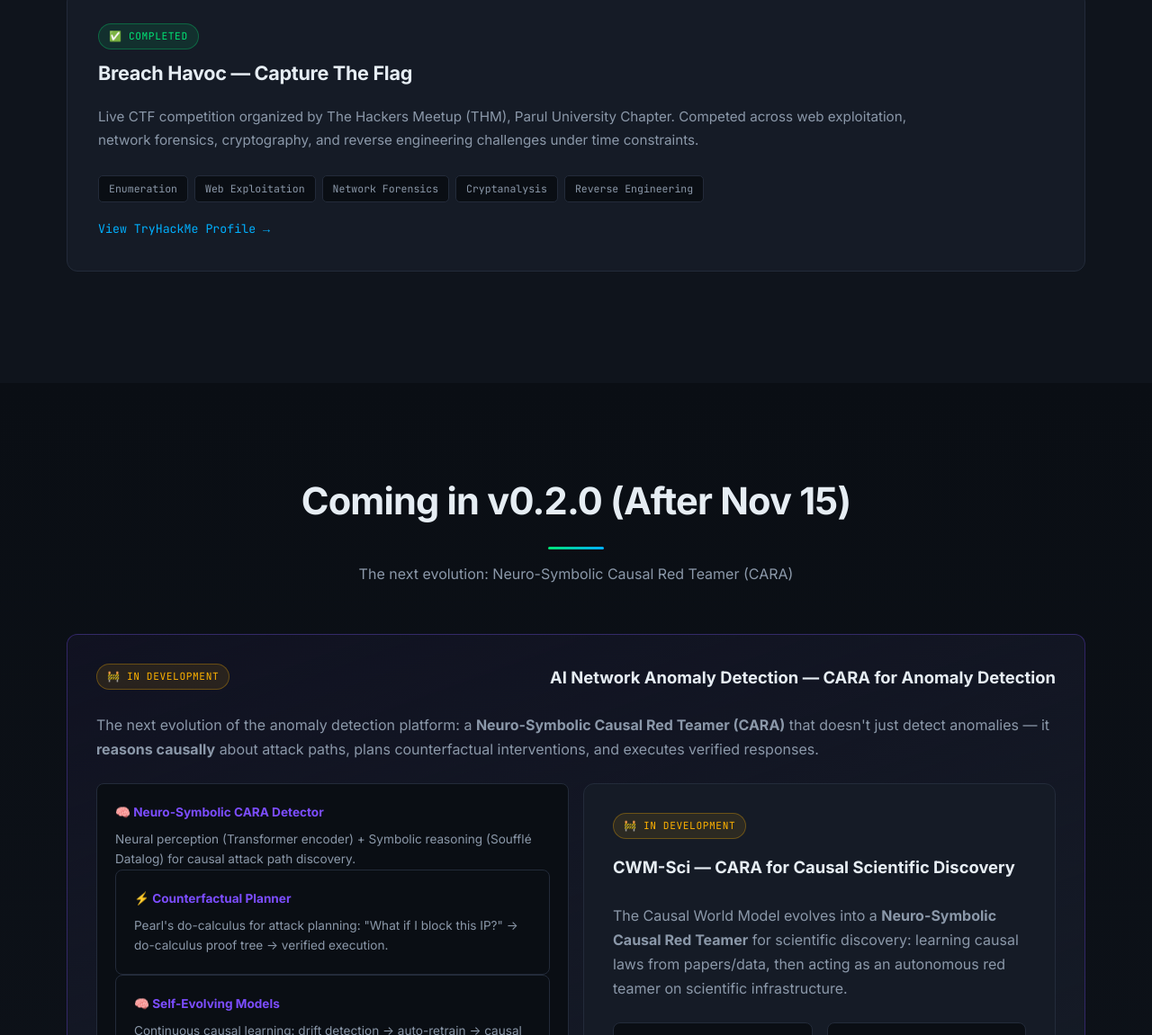
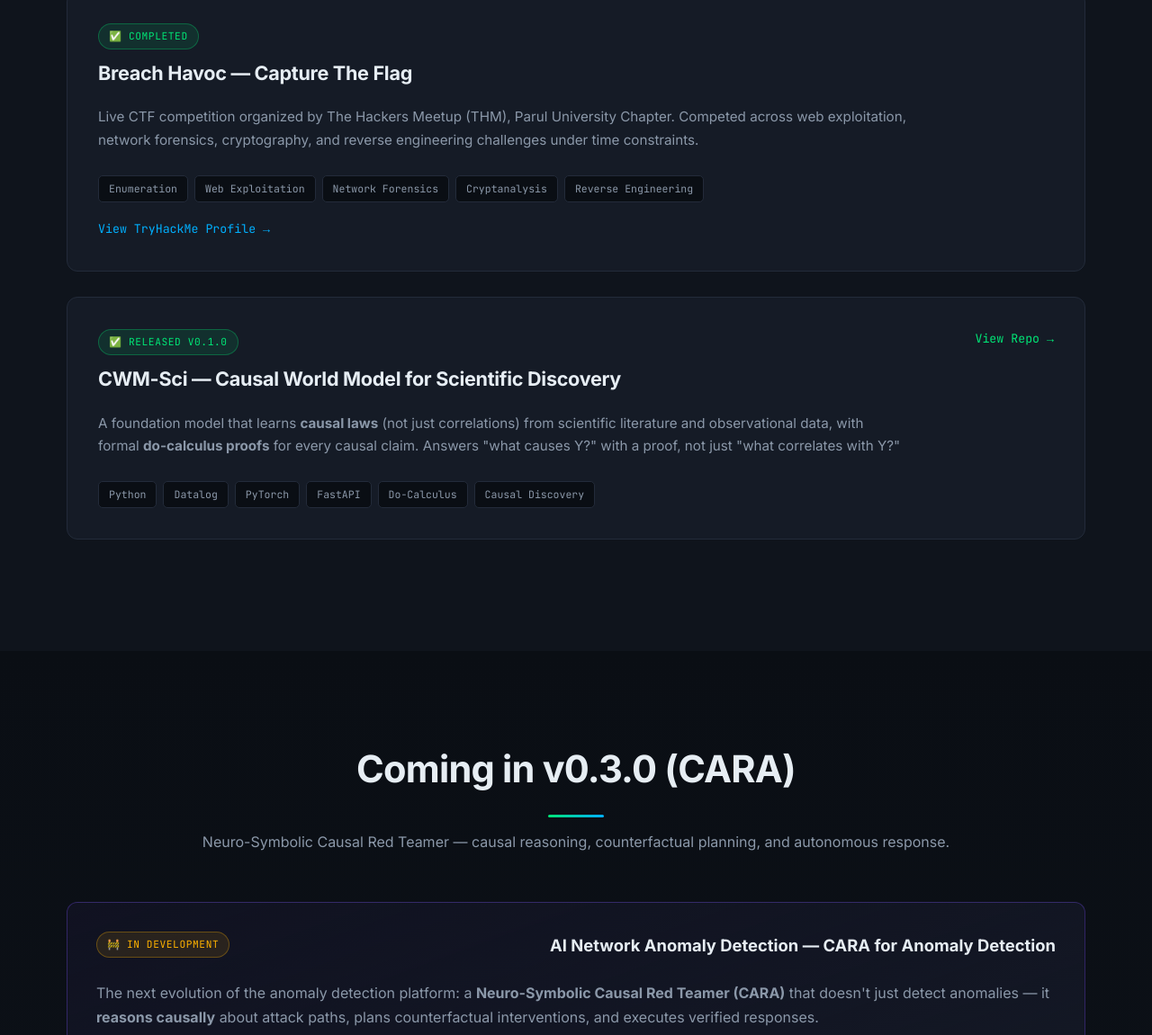
Before and after one commit to kavymakhesana07-droid/kavymakhesana07-droid.github.io, a plain HTML site: page index.html in a window 1280 px wide. Shown: the part 4802-5953 px from the top of the page at 90% size. Drawn offline with Linux system fonts and the light colour scheme.

Commit message:
docs: update flagship project to v0.2.0, add CWM-Sci project, rename upcoming section to v0.3.0

```diff
--- a/index.html
+++ b/index.html
@@ -353,7 +353,7 @@
     <div class="project-card flagship reveal">
       <div class="project-header">
         <div>
-          <span class="status-badge done">✅ Released v0.1.0</span>
+          <span class="status-badge done">✅ Released v0.2.0</span>
           <h3>AI Network Anomaly Detection System</h3>
         </div>
         <a href="https://github.com/kavymakhesana07-droid/ai-network-anomaly-detection" target="_blank" rel="noopener" class="repo-link">
@@ -443,14 +443,38 @@
       </a>
     </div>
 
+    <!-- CWM-SCI PROJECT -->
+    <div class="project-card reveal">
+      <div class="project-header">
+        <div>
+          <span class="status-badge done">✅ Released v0.1.0</span>
+          <h3>CWM-Sci — Causal World Model for Scientific Discovery</h3>
+        </div>
+        <a href="https://github.com/kavymakhesana07-droid/cwm-sci" target="_blank" rel="noopener" class="repo-link">
+          View Repo →
+        </a>
+      </div>
+      <p class="project-desc">
+        A foundation model that learns <strong>causal laws</strong> (not just correlations) from scientific literature and observational data, with formal <strong>do-calculus proofs</strong> for every causal claim. Answers "what causes Y?" with a proof, not just "what correlates with Y?"
+      </p>
+      <div class="tech-stack">
+        <span class="tech">Python</span>
+        <span class="tech">Datalog</span>
+        <span class="tech">PyTorch</span>
+        <span class="tech">FastAPI</span>
+        <span class="tech">Do-Calculus</span>
+        <span class="tech">Causal Discovery</span>
+      </div>
+    </div>
+
   </div>
 </section>
 
-<!-- ============ COMING IN v0.2.0 ============ -->
+<!-- ============ COMING IN v0.3.0 ============ -->
 <section class="section alt" id="upcoming">
   <div class="container">
-    <h2 class="section-title reveal">Coming in v0.2.0 (After Nov 15)</h2>
-    <p class="section-subtitle reveal">The next evolution: Neuro-Symbolic Causal Red Teamer (CARA)</p>
+    <h2 class="section-title reveal">Coming in v0.3.0 (CARA)</h2>
+    <p class="section-subtitle reveal">Neuro-Symbolic Causal Red Teamer — causal reasoning, counterfactual planning, and autonomous response.</p>
 
     <div class="upcoming-grid">
       <!-- Capstone Project v0.2.0 -->
```
